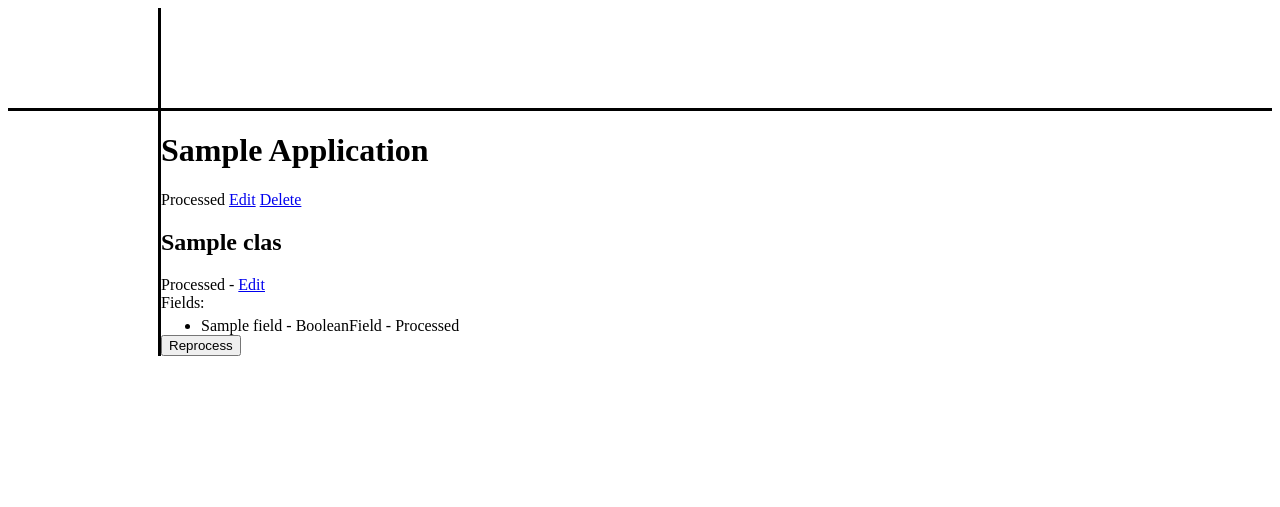
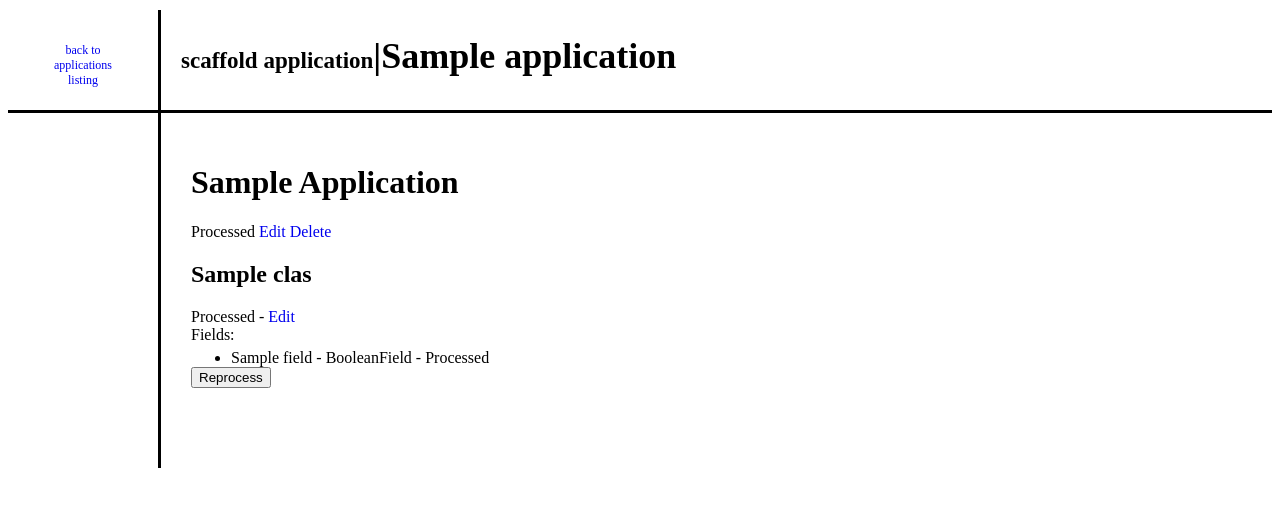
Before and after one commit to lwang2six/morning-breeze, a Django app: template scaffolding/templates/application/application_detail.html in a window 1280 px wide. Shown: the top 507 px of the page. Run offline with Django 3.2, Linux system fonts and the light colour scheme; the template is opened without the code that fills it: values that come from a table or form of the project are taken from there, others are empty; tables that the repository leaves empty hold one stand-in row (values such as "Sample post"); parts of the project's set-up code (start-up, migrations or seed data) failed here and were passed over.

Commit message:
more css modifications, most are finished still missing a few

```diff
--- a/scaffolding/forms.py
+++ b/scaffolding/forms.py
@@ -21,7 +21,7 @@ class ClassForm(forms.ModelForm):
 
     def clean_name(self):
         name = self.cleaned_data.get('name')
-        pattern = re.compile(r'^[a-zA-Z]+([\-_]*[a-zA-Z]*)?$')
+        pattern = re.compile(r'^[a-zA-Z]+([\-_][a-zA-Z]+)*$')
         if not pattern.match(name):
             raise forms.ValidationError('Field names should only contain letters underscore and dash. It should also end with a letter')
         return self.cleaned_data.get('name')
@@ -33,7 +33,7 @@ class ClassFieldForm(forms.ModelForm):
 
     def clean_name(self):
         name = self.cleaned_data.get('name')
-        pattern = re.compile(r'^[a-zA-Z]+([\-_]*[a-zA-Z]*)?$')
+        pattern = re.compile(r'^[a-zA-Z]+([\-_][a-zA-Z]+)*$')
         if not pattern.match(name):
             raise forms.ValidationError('Field names should only contain letters underscore and dash. It should also end with a letter')
         return self.cleaned_data.get('name')
@@ -87,7 +87,7 @@ class FieldForm(forms.ModelForm):
 
     def clean_name(self):
         name = self.cleaned_data.get('name')
-        pattern = re.compile(r'^[a-zA-Z]+[a-zA-Z\-_]*[a-zA-Z]+$')
+        pattern = re.compile(r'^[a-zA-Z]+([\-_][a-zA-Z]+)*$')
         if not pattern.match(name):
             raise forms.ValidationError('Field names should only contain letters underscore and dash. It should also end with a letter')
         return self.cleaned_data.get('name')
--- a/scaffolding/models.py
+++ b/scaffolding/models.py
@@ -73,6 +73,8 @@ class Class(models.Model):
     def __unicode__(self):
         return '%s.%s' % (self.application, self.name)
 
+    def get_absolute_url(self):
+        return '%sclasses/%s/' % (self.application.get_absolute_url(), self.name)
     def get_edit_absolute_url(self):
         return '%sclasses/%s/edit/' % (self.application.get_absolute_url(), self.name)
 
--- a/scaffolding/templates/application/application_detail.html
+++ b/scaffolding/templates/application/application_detail.html
@@ -1,4 +1,9 @@
 {% extends "base.html" %}
+
+{% block top_left_content %}
+    <div class="back_link"><a href="/applications">back to applications listing</a></div>
+{% endblock %}
+{% block title %}<div class="page_title">scaffold application<span>|{{app.name}}</span></div>{% endblock %}
 
 {% block content %}
 <h1>{{app.name.title}}</h1>
--- a/scaffolding/templates/base.html
+++ b/scaffolding/templates/base.html
@@ -3,10 +3,15 @@
     <script type="text/javascript" src="{{ MEDIA_URL }}js/scaffold.js"></script>
 
     <style>
+        a{
+            text-decoration:none;
+        }
         table{
             border-collapse:collapse;
         }
-
+        form{
+            margin:0px;
+        }
         tr{
             background-color:#e8e8e8;
         }
@@ -19,7 +24,7 @@
         }
 
         fieldset{
-            margin:20px 20px 10px 20px;
+            margin-bottom:10px;
             padding: 0px 10px 10px 10px;
         }
 
@@ -37,9 +42,21 @@
         }
 
         .back_link{
-            margin-top:20px;
-            margin-left: 15px;
+            padding: 22%;
             font-size:12px;
+            text-align:center;
+        }
+
+        .edit{
+            font-size:14px;
+            padding-left:15px;
+        }
+        .edit_active{
+            pointer-events:none;
+            cursor:default;
+            color:#000;
+            font-weight:bold;
+            padding-left:15px;
         }
 
         .c_td, .c_th{
@@ -73,6 +90,8 @@
             margin-top:10px;
             margin-bottom:10px;
             padding-top:25px;
+            font-size:23px;
+            font-weight:bold;
         }
         .page_title span{
             font-size:36px;
@@ -81,9 +100,18 @@
         .left{
             width:100px;
             float: left;
+            font-size:14px;
+            border-right: 3px solid black;
+            padding-right:50px;
+            padding-bottom:50px;
         }
 
+        .left_content{
+            float: left;
+            margin-top:110px;
+        }
         .top_left{
+            float:left;
             height:100px;
             width:150px;
             position:absolute;
@@ -92,28 +120,38 @@
         .right{
             margin-left:150px;
             border-left: 3px solid black;
+            padding-bottom:50px;
 
+        }
+        .right_content{
+            padding:30px;
         }
         .top_right{
             height:100px;
             border-bottom: 3px solid black;
         }
+
     </style>
 </heads>
 <body>
-    <div class="left">
+  <div >
+    <div  class="left">
         <div class="top_left">
             {% block top_left_content %}{% endblock %}
         </div>
+        <div class="left_content">
         {% block left_content %}{% endblock %}
+        </div>
     </div>
-    <div class="right">
+    <div  class="right">
         <div class="top_right">
             {% block title %}{% endblock %}
         </div>
 
-        <div>
+        <div class="right_content">
             {% block content %}{% endblock %}
         </div>
     </div>
+  </div>
+
 </body>
--- a/scaffolding/urls.py
+++ b/scaffolding/urls.py
@@ -8,5 +8,6 @@ urlpatterns = patterns('scaffolding.views',
     (r'^applications/(?P<aid>\d+)/$', 'application_detail'),
     (r'^applications/(?P<aid>\d+)/process/$', 'application_process'),
     (r'^applications/new/$', 'application_new'),
+    (r'^applications/(?P<aid>\d+)/delete/$', 'application_delete'),
     (r'^applications/$', 'application_list'),
 )
```
Also changed, not shown: scaffolding/templates/application/application_delete.html (+21 -2 lines), scaffolding/templates/application/application_edit.html (+11 -1 lines), scaffolding/templates/class/class_detail.html (+16 -1 lines), scaffolding/templates/class/class_edit.html (+12 -2 lines), scaffolding/templatetags/scaffold_tags.py (+17 -2 lines), scaffolding/views.py (+8 -8 lines).
